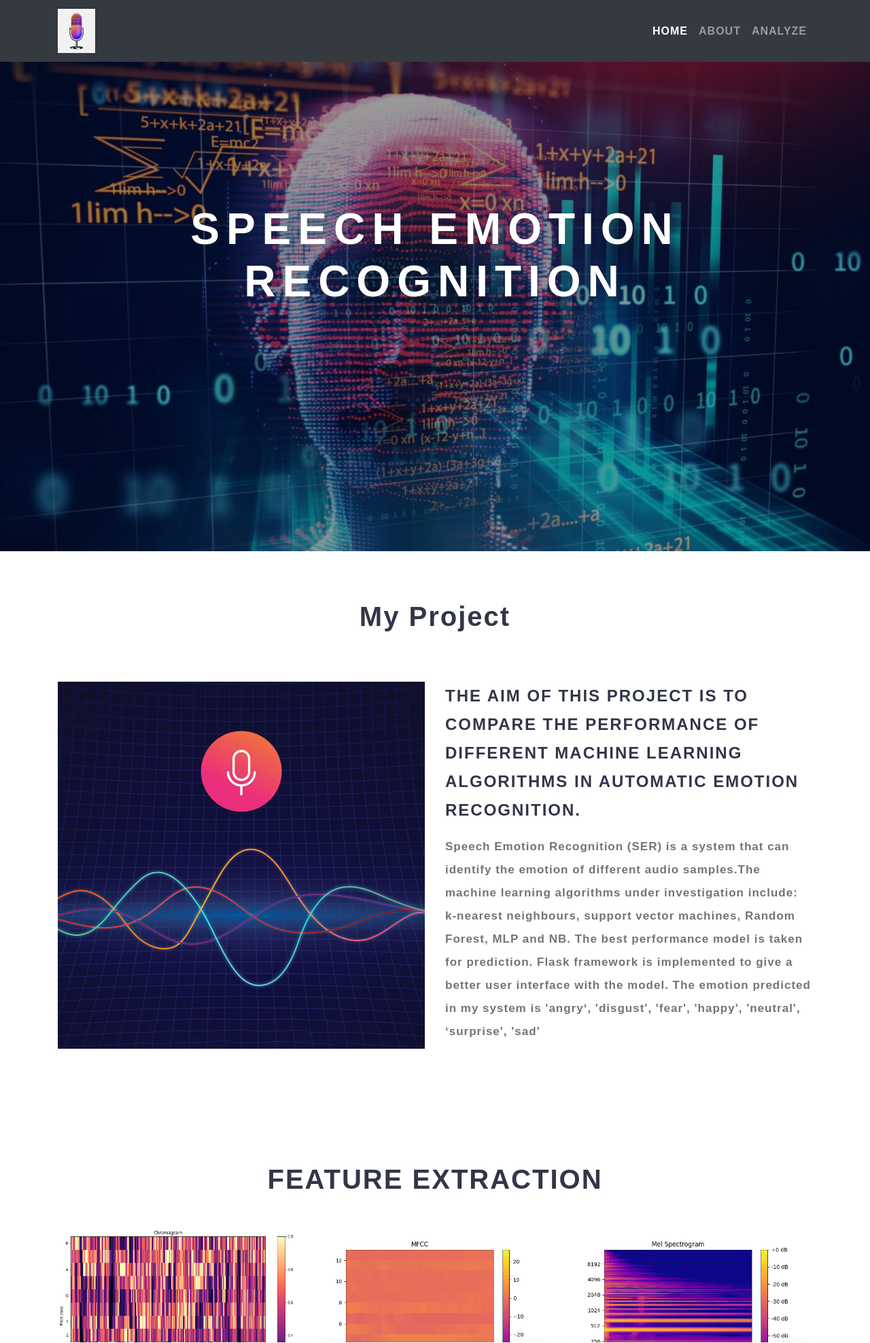
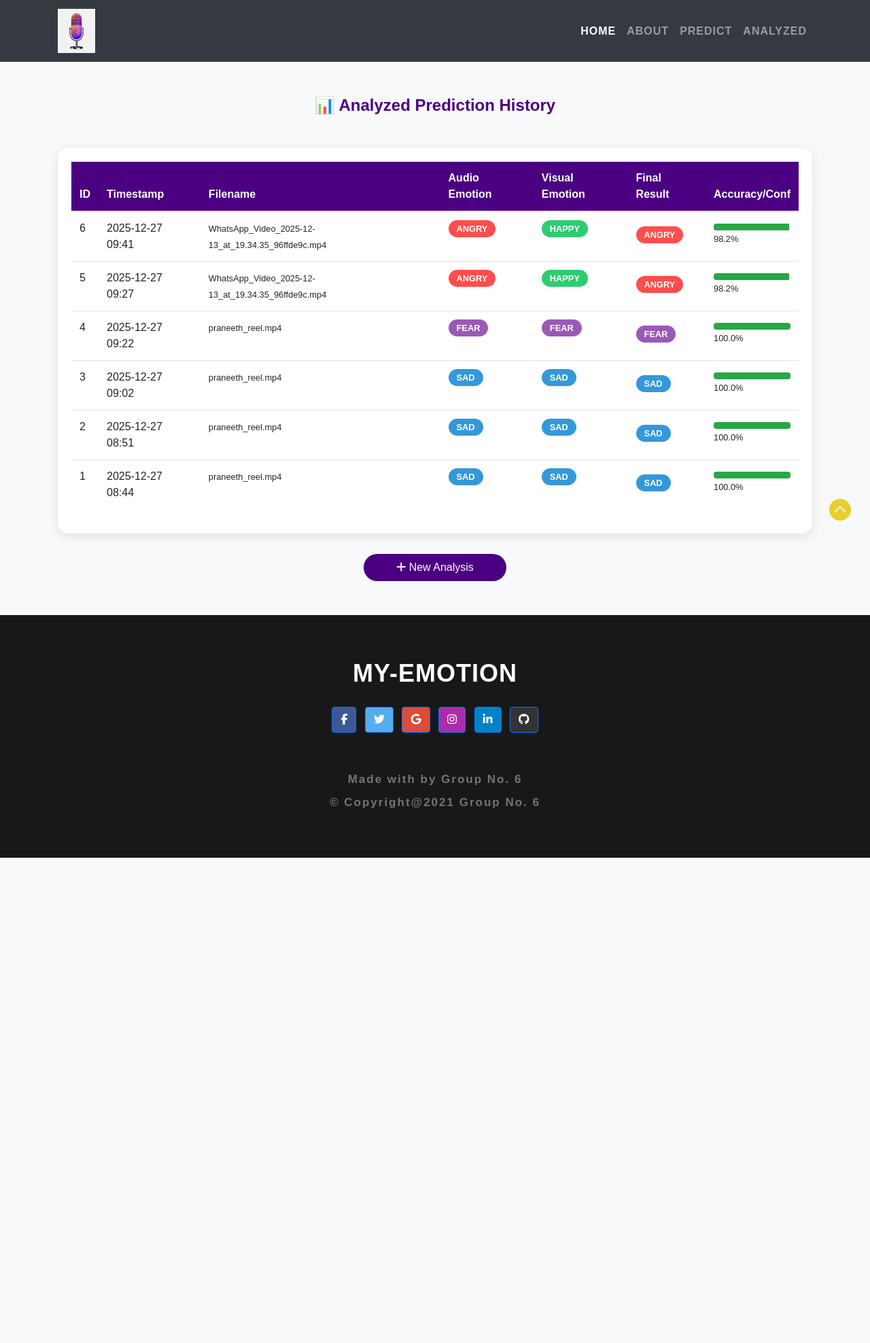
Before and after one commit to pr540/capestone-project-1, a Flask app: page /analyze in a window 1280 px wide. Shown: the top 1976 px of the page at 68% size. After the commit the page ends 1262 px from the top, so only its background shows below. Run offline with Flask 3, Linux system fonts and the light colour scheme; parts of the project's set-up code (start-up, migrations or seed data) failed here and were passed over; some libraries are stand-ins or nearby versions; some web fonts are replaced.

Commit message:
add the files

```diff
--- a/app.py
+++ b/app.py
@@ -19,6 +19,8 @@ except ImportError:
         print("[WARNING] Could not import FER from 'fer' or 'fer.fer'. Facial analysis will be disabled.")
         FER = None
 from collections import Counter
+from flask_sqlalchemy import SQLAlchemy
+from datetime import datetime
 
 app = Flask(__name__)
 
@@ -60,8 +62,8 @@ def analyze_video_faces(video_path):
         frame_count = 0
         total_frames = int(cap.get(cv2.CAP_PROP_FRAME_COUNT))
 
-        # Process every 10th frame to save time
-        skip_frames = 10
+        # Process every 5th frame for better accuracy (was 10th)
+        skip_frames = 5
 
         print(f"[INFO] Analyzing video faces: {total_frames} frames")
 
@@ -79,31 +81,30 @@ def analyze_video_faces(video_path):
             result = det.detect_emotions(frame)
 
             if result:
-                # Get the dominant emotion for the largest face
-                # Usually the first one is the main one or we sort by box size
-                # Let's simple take the first face detected
+                # Store the full emotion dictionary of the detected face
+                # This allows us to do weighted averaging later for better accuracy
                 emotions = result[0]['emotions']
-                # Find max emotion
-                max_emotion = max(emotions, key=emotions.get)
-                max_score = emotions[max_emotion]
-
-                # Filter low confidence
-                if max_score > 0.3:
-                    emotions_list.append(max_emotion)
+                emotions_list.append(emotions)
 
         cap.release()
 
         if not emotions_list:
             return "neutral", 0.0 # Default if no faces found
 
-        # Find most frequent emotion
-        emotion_counts = Counter(emotions_list)
-        dominant_emotion = emotion_counts.most_common(1)[0][0]
+        # Accumulate scores for better weighted accuracy
+        total_emotion_scores = {}
+        for emoirs in emotions_list:
+            for emotion, score in emoirs.items():
+                total_emotion_scores[emotion] = total_emotion_scores.get(emotion, 0) + score
 
-        # Calculate confidence as (count of dominant / total detections)
-        confidence = emotion_counts[dominant_emotion] / len(emotions_list)
+        # Find absolute dominant emotion by total score weight
+        dominant_emotion = max(total_emotion_scores, key=total_emotion_scores.get)
 
-        print(f"[INFO] Visual Analysis: {dominant_emotion} ({confidence:.2f})")
+        # Calculate relative confidence
+        total_score_sum = sum(total_emotion_scores.values())
+        confidence = total_emotion_scores[dominant_emotion] / total_score_sum if total_score_sum > 0 else 0.0
+
+        print(f"[INFO] Visual Analysis Result: {dominant_emotion} (Confidence: {confidence:.2f})")
         return dominant_emotion, confidence
 
     except Exception as e:
@@ -117,6 +118,33 @@ ALLOWED_EXTENSIONS = ALLOWED_AUDIO_EXTENSIONS | ALLOWED_VIDEO_EXTENSIONS
 
 # Configure Flask app
 app.config['MAX_CONTENT_LENGTH'] = 100 * 1024 * 1024 * 1024  # 100GB max file size
+app.config['SQLALCHEMY_DATABASE_URI'] = 'sqlite:///emotions.db'
+app.config['SQLALCHEMY_TRACK_MODIFICATIONS'] = False
+
+db = SQLAlchemy(app)
+
+@app.after_request
+def add_header(response):
+    response.headers['Cache-Control'] = 'no-store, no-cache, must-revalidate, post-check=0, pre-check=0, max-age=0'
+    response.headers['Pragma'] = 'no-cache'
+    response.headers['Expires'] = '-1'
+    return response
+
+class PredictionResult(db.Model):
+    id = db.Column(db.Integer, primary_key=True)
+    filename = db.Column(db.String(100), nullable=False)
+    timestamp = db.Column(db.DateTime, default=datetime.utcnow)
+    audio_emotion = db.Column(db.String(50))
+    visual_emotion = db.Column(db.String(50))
+    final_emotion = db.Column(db.String(50))
+    confidence = db.Column(db.Float)
+
+    def __repr__(self):
+        return f'<Prediction {self.id} - {self.final_emotion}>'
+
+# Create tables
+with app.app_context():
+    db.create_all()
 
 # Warmup librosa/numba to prevent timeout on first request
 try:
@@ -138,9 +166,13 @@ except Exception as e:
     print(f"[WARNING] Librosa warmup failed: {e}")
 
 # Open the PKL file in binary mode
-with open('mlp.pkl', 'rb') as f:
-    # Load the object from the file
-    model = pickle.load(f)
+try:
+    with open('mlp.pkl', 'rb') as f:
+        # Load the object from the file
+        model = pickle.load(f)
+except Exception as e:
+    print(f"[ERROR] Could not load mlp.pkl: {e}")
+    model = None
 
 # Define the emotions
 emotions = ['angry', 'disgust', 'fear', 'happy', 'neutral', 'ps', 'sad']
@@ -201,9 +233,16 @@ def extract_audio_from_video(video_path):
         # -acodec: copy (if possible) or pcm_s16le
         # ar: sample rate
 
+        # Use ffmpeg via imageio_ffmpeg to ensure it exists
+        import imageio_ffmpeg
+        try:
+            ffmpeg_exe = imageio_ffmpeg.get_ffmpeg_exe()
+        except Exception:
+            ffmpeg_exe = 'ffmpeg'
+
         # We use pcm_s16le and 22050Hz to ensure compatibility and speed
         command = [
-            'ffmpeg', '-y',
+            ffmpeg_exe, '-y',
             '-i', video_path,
             '-ss', '00:00:00',
             '-t', '5',
@@ -301,7 +340,14 @@ def aboutus():
 
 @app.route('/analyze')
 def analyze():
-    return render_template('index.html')
+    """Route to view prediction history from the database."""
+    try:
+        # Fetch all prediction results sorted by timestamp decending
+        predictions = PredictionResult.query.order_by(PredictionResult.timestamp.desc()).all()
+        return render_template('history.html', predictions=predictions, title="Analyzed History")
+    except Exception as e:
+        print(f"[ERROR] Could not fetch history: {e}")
+        return render_template('history.html', predictions=[], title="Analyzed History")
 
 @app.route('/pred')
 def pred():
@@ -326,129 +372,161 @@ def pred():
 # Define the prediction route
 @app.route('/predict', methods=['POST'])
 def predict():
+    # Check if file was uploaded
+    if 'audio_file' not in request.files:
+        return jsonify({'error': 'No file uploaded'}), 400
+
+    audio_file = request.files['audio_file']
+
+    # Check if file is empty
+    if audio_file.filename == '':
+        return jsonify({'error': 'No file selected'}), 400
+
+    # Check if file type is allowed
+    if not allowed_file(audio_file.filename):
+        return jsonify({
+            'error': f'File type not supported. Allowed types: {", ".join(ALLOWED_EXTENSIONS)}'
+        }), 400
+
+    # Check file size (additional validation beyond Flask's MAX_CONTENT_LENGTH)
+    audio_file.seek(0, 2)  # Seek to end of file
+    file_size = audio_file.tell()  # Get current position (file size)
+    audio_file.seek(0)  # Reset to beginning
+
+    max_size = 100 * 1024 * 1024 * 1024  # 100GB
+    if file_size > max_size:
+        return jsonify({
+            'error': f'File too large. Maximum size is {max_size / (1024 * 1024):.0f}MB. Your file is {file_size / (1024 * 1024):.2f}MB'
+        }), 400
+
+    # Debug logging
+    print(f"[DEBUG] Received file: {audio_file.filename}")
+    print(f"[DEBUG] File size: {file_size / (1024 * 1024):.2f}MB")
+    print(f"[DEBUG] Is video file: {is_video_file(audio_file.filename)}")
+
+    # Load audio file (handles both audio and video files)
+    # Returns: Audio Array, Sample Rate, Visual Emotion (if video), Visual Confidence
+    X, sample_rate, visual_emotion, visual_confidence = load_audio_file(audio_file)
+
+    # Check for silence or very low audio
+    rms = librosa.feature.rms(y=X)
+    mean_rms = np.mean(rms)
+    print(f"[DEBUG] Audio RMS Energy: {mean_rms}")
+
+    # Threshold for silence (adjustable)
+    SILENCE_THRESHOLD = 0.001
+
+    if mean_rms < SILENCE_THRESHOLD:
+        # If silence, but we have visual emotion, fallback to visual!
+        if visual_emotion and visual_confidence > 0.4:
+            print(f"[DEBUG] Silence detected, but visual emotion found: {visual_emotion}")
+
+             # Save to DB
+            try:
+                new_prediction = PredictionResult(
+                    filename=secure_filename(audio_file.filename),
+                    audio_emotion="Neutral (Silent)",
+                    visual_emotion=visual_emotion,
+                    final_emotion=visual_emotion,
+                    confidence=visual_confidence
+                )
+                db.session.add(new_prediction)
+                db.session.commit()
+            except Exception as db_e:
+                 print(f"[ERROR] DB Save failed: {db_e}")
+
+            return render_template('result.html',
+                                 predicted_emotion=visual_emotion,
+                                 confidence=round(visual_confidence * 100, 1),
+                                 note=f"Audio silent, result based on facial expression.",
+                                 visual_emotion=visual_emotion,
+                                 audio_emotion="Neutral (Silent)")
+
+        print("[DEBUG] Detected silence or near-silence. Defaulting to 'neutral'.")
+        return render_template('result.html', predicted_emotion='neutral', confidence=0.0, note="Audio level too low (Silence detected)")
+
+    # Extract features from the audio
+    result = np.array([])
+    stft = np.abs(librosa.stft(X))
+    chromas = np.mean(librosa.feature.chroma_stft(S=stft, sr=sample_rate).T, axis=0)
+    result = np.hstack((result, chromas))
+    mfccs = np.mean(librosa.feature.mfcc(y=X, sr=sample_rate, n_mfcc=40).T, axis=0)
+    result = np.hstack((result, mfccs))
+    mels = np.mean(librosa.feature.melspectrogram(y=X, sr=sample_rate, n_mels=128).T, axis=0)
+    result = np.hstack((result, mels))
+
+    # Make a prediction using the trained model
+    X_test = result.reshape(1, -1)
+
+    # Get probabilities
     try:
-        # Check if file was uploaded
-        if 'audio_file' not in request.files:
-            return jsonify({'error': 'No file uploaded'}), 400
+        probabilities = model.predict_proba(X_test)[0]
+        prediction = model.predict(X_test)
+        audio_emotion = prediction[0]
 
-        audio_file = request.files['audio_file']
+        # Find max probability
+        audio_confidence = np.max(probabilities)
+        print(f"[DEBUG] Audio Predicted: {audio_emotion}, Confidence: {audio_confidence:.2f}")
 
-        # Check if file is empty
-        if audio_file.filename == '':
-            return jsonify({'error': 'No file selected'}), 400
+        # DECISION LOGIC: Combine Audio and Visual
+        final_emotion = audio_emotion
+        final_confidence = audio_confidence
+        note = None
 
-        # Check if file type is allowed
-        if not allowed_file(audio_file.filename):
-            return jsonify({
-                'error': f'File type not supported. Allowed types: {", ".join(ALLOWED_EXTENSIONS)}'
-            }), 400
+        if visual_emotion:
+            print(f"[DEBUG] Fusion - Audio: {audio_emotion} ({audio_confidence:.2f}), Visual: {visual_emotion} ({visual_confidence:.2f})")
 
-        # Check file size (additional validation beyond Flask's MAX_CONTENT_LENGTH)
-        audio_file.seek(0, 2)  # Seek to end of file
-        file_size = audio_file.tell()  # Get current position (file size)
-        audio_file.seek(0)  # Reset to beginning
-
-        max_size = 100 * 1024 * 1024 * 1024  # 100GB
-        if file_size > max_size:
-            return jsonify({
-                'error': f'File too large. Maximum size is {max_size / (1024 * 1024):.0f}MB. Your file is {file_size / (1024 * 1024):.2f}MB'
-            }), 400
-
-        # Debug logging
-        print(f"[DEBUG] Received file: {audio_file.filename}")
-        print(f"[DEBUG] File size: {file_size / (1024 * 1024):.2f}MB")
-        print(f"[DEBUG] Is video file: {is_video_file(audio_file.filename)}")
-
-        # Load audio file (handles both audio and video files)
-        # Returns: Audio Array, Sample Rate, Visual Emotion (if video), Visual Confidence
-        X, sample_rate, visual_emotion, visual_confidence = load_audio_file(audio_file)
-
-        # Check for silence or very low audio
-        rms = librosa.feature.rms(y=X)
-        mean_rms = np.mean(rms)
-        print(f"[DEBUG] Audio RMS Energy: {mean_rms}")
-
-        # Threshold for silence (adjustable)
-        SILENCE_THRESHOLD = 0.001
-
-        if mean_rms < SILENCE_THRESHOLD:
-            # If silence, but we have visual emotion, fallback to visual!
-            if visual_emotion and visual_confidence > 0.4:
-                print(f"[DEBUG] Silence detected, but visual emotion found: {visual_emotion}")
-                return render_template('result.html',
-                                     predicted_emotion=visual_emotion,
-                                     confidence=round(visual_confidence * 100, 1),
-                                     note=f"Audio silent, result based on facial expression.",
-                                     visual_emotion=visual_emotion,
-                                     audio_emotion="Neutral (Silent)")
-
-            print("[DEBUG] Detected silence or near-silence. Defaulting to 'neutral'.")
-            return render_template('result.html', predicted_emotion='neutral', confidence=0.0, note="Audio level too low (Silence detected)")
-
-        # Extract features from the audio
-        result = np.array([])
-        stft = np.abs(librosa.stft(X))
-        chromas = np.mean(librosa.feature.chroma_stft(S=stft, sr=sample_rate).T, axis=0)
-        result = np.hstack((result, chromas))
-        mfccs = np.mean(librosa.feature.mfcc(y=X, sr=sample_rate, n_mfcc=40).T, axis=0)
-        result = np.hstack((result, mfccs))
-        mels = np.mean(librosa.feature.melspectrogram(y=X, sr=sample_rate, n_mels=128).T, axis=0)
-        result = np.hstack((result, mels))
-
-        # Make a prediction using the trained model
-        X_test = result.reshape(1, -1)
-
-        # Get probabilities
-        try:
-            probabilities = model.predict_proba(X_test)[0]
-            prediction = model.predict(X_test)
-            audio_emotion = prediction[0]
-
-            # Find max probability
-            audio_confidence = np.max(probabilities)
-            print(f"[DEBUG] Audio Predicted: {audio_emotion}, Confidence: {audio_confidence:.2f}")
-
-            # DECISION LOGIC: Combine Audio and Visual
-            final_emotion = audio_emotion
-            final_confidence = audio_confidence
-            note = None
-
-            if visual_emotion:
-                print(f"[DEBUG] Fusion - Audio: {audio_emotion} ({audio_confidence:.2f}), Visual: {visual_emotion} ({visual_confidence:.2f})")
-
-                # If audio is "neutral" or "calm" but visual is strong "happy" (smile), prefer visual
-                if audio_emotion in ['neutral', 'calm'] and visual_emotion in ['happy', 'happy', 'surprise'] and visual_confidence > 0.5:
+            # 1. Strong Visual Override for Happy/Surprise/Angry
+            # If the face is clearly happy/surprised/angry, it's often more reliable than audio.
+            # Lowering threshold slightly to catch more visual cues
+            if visual_emotion in ['happy', 'surprise', 'angry'] and visual_confidence > 0.4:
+                 # If audio is stuck on 'sad' or 'neutral' but face is clearly something else, trust face
+                 if audio_emotion in ['sad', 'neutral', 'calm'] or visual_confidence > audio_confidence:
                      final_emotion = visual_emotion
                      final_confidence = visual_confidence
-                     note = f"Audio was neutral, but facial expression indicated {visual_emotion}."
+                     note = f"Facial expression analysis detected {visual_emotion} with high priority."
 
-                # If visual confidence is very high and audio is low, prefer visual
-                elif visual_confidence > 0.8 and audio_confidence < 0.5:
-                    final_emotion = visual_emotion
-                    final_confidence = visual_confidence
-                    note = "Result based primarily on facial expression due to higher confidence."
+            # 2. General Conflict Resolution
+            # If visual confidence is significantly higher than audio confidence
+            elif visual_confidence > (audio_confidence + 0.1):
+                final_emotion = visual_emotion
+                final_confidence = visual_confidence
+                note = "Result based on facial expression due to higher confidence."
 
+            # 3. If audio is 'neutral' or 'calm' and visual has ANY emotion detected
+            elif audio_emotion in ['neutral', 'calm'] and visual_confidence > 0.3:
+                 final_emotion = visual_emotion
+                 final_confidence = visual_confidence
+                 note = f"Audio was neutral, using facial expression: {visual_emotion}."
 
-        except AttributeError:
-            # Fallback if model doesn't support predict_proba
-            prediction = model.predict(X_test)
-            final_emotion = prediction[0]
-            final_confidence = 1.0 # Mock confidence
-            audio_emotion = final_emotion
+    except AttributeError:
+        # Fallback if model doesn't support predict_proba
+        prediction = model.predict(X_test)
+        final_emotion = prediction[0]
+        final_confidence = 1.0 # Mock confidence
+        audio_emotion = final_emotion
 
-        return render_template('result.html',
-                             predicted_emotion=final_emotion,
-                             confidence=round(final_confidence * 100, 1),
-                             visual_emotion=visual_emotion,
-                             audio_emotion=audio_emotion,
-                             note=note)
+    # Save to DB
+    try:
+        new_prediction = PredictionResult(
+            filename=secure_filename(audio_file.filename),
+            audio_emotion=audio_emotion,
+            visual_emotion=visual_emotion if visual_emotion else "N/A",
+            final_emotion=final_emotion,
+            confidence=final_confidence
+        )
+        db.session.add(new_prediction)
+        db.session.commit()
+        print(f"[INFO] Saved prediction to DB: {final_emotion}")
+    except Exception as db_e:
+        print(f"[ERROR] DB Save failed: {db_e}")
 
-    except Exception as e:
-        # Log the error for debugging
-        print(f"Error in /predict: {str(e)}")
-        import traceback
-        traceback.print_exc()
-        return jsonify({'error': f'Error processing file: {str(e)}'}), 500
+    return render_template('result.html',
+                         predicted_emotion=final_emotion,
+                         confidence=round(final_confidence * 100, 1),
+                         visual_emotion=visual_emotion,
+                         audio_emotion=audio_emotion,
+                         note=note)
 
 
 # Error handler for file size limit
@@ -460,4 +538,4 @@ def request_entity_too_large(error):
 
 
 if __name__ == '__main__':
-    app.run(host='0.0.0.0', debug=True, port=5000)
+    app.run(host='0.0.0.0', debug=True, port=50001)
--- a/docker-compose.yaml
+++ b/docker-compose.yaml
@@ -6,7 +6,7 @@ services:
     image: speech-emotion-app:latest
     container_name: speech-emotion-app
     ports:
-      - "50001:5000"
+      - "50001:50001"
     env_file:
       - .env
     environment:
--- a/requirements.txt
+++ b/requirements.txt
@@ -17,3 +17,4 @@ resampy
 tensorflow-cpu>=2.15.0
 opencv-python-headless
 fer>=22.5.1
+flask-sqlalchemy
--- /dev/null
+++ b/templates/history.html
@@ -0,0 +1,104 @@
+{% extends 'layout.html' %}
+
+{% block body %}
+<style>
+    .history-container {
+        padding: 50px 0;
+        background: #f8f9fa;
+        min-height: 80vh;
+    }
+    .card-history {
+        border-radius: 15px;
+        box-shadow: 0 4px 15px rgba(0,0,0,0.1);
+        border: none;
+        margin-bottom: 30px;
+    }
+    .table-custom th {
+        background: #4B0082;
+        color: white;
+        border: none;
+    }
+    .emotion-badge {
+        font-weight: bold;
+        padding: 5px 12px;
+        border-radius: 20px;
+        text-transform: uppercase;
+        font-size: 0.8rem;
+    }
+    .badge-angry { background: #ff4d4d; color: white; }
+    .badge-happy { background: #2ecc71; color: white; }
+    .badge-sad { background: #3498db; color: white; }
+    .badge-fear { background: #9b59b6; color: white; }
+    .badge-neutral { background: #95a5a6; color: white; }
+    .badge-surprise { background: #f1c40f; color: black; }
+    .badge-disgust { background: #e67e22; color: white; }
+</style>
+
+<div class="history-container">
+    <div class="container">
+        <h2 class="text-center mb-5" style="color: #4B0082; font-weight: bold;">📊 Analyzed Prediction History</h2>
+
+        <div class="card card-history">
+            <div class="card-body">
+                <div class="table-responsive">
+                    <table class="table table-hover table-custom">
+                        <thead>
+                            <tr>
+                                <th>ID</th>
+                                <th>Timestamp</th>
+                                <th>Filename</th>
+                                <th>Audio Emotion</th>
+                                <th>Visual Emotion</th>
+                                <th>Final Result</th>
+                                <th>Accuracy/Conf</th>
+                            </tr>
+                        </thead>
+                        <tbody>
+                            {% for prediction in predictions %}
+                            <tr>
+                                <td>{{ prediction.id }}</td>
+                                <td>{{ prediction.timestamp.strftime('%Y-%m-%d %H:%M') }}</td>
+                                <td><small>{{ prediction.filename }}</small></td>
+                                <td>
+                                    <span class="emotion-badge badge-{{ prediction.audio_emotion.lower() if prediction.audio_emotion else 'neutral' }}">
+                                        {{ prediction.audio_emotion }}
+                                    </span>
+                                </td>
+                                <td>
+                                    <span class="emotion-badge badge-{{ prediction.visual_emotion.lower() if prediction.visual_emotion else 'neutral' }}">
+                                        {{ prediction.visual_emotion }}
+                                    </span>
+                                </td>
+                                <td>
+                                    <strong>
+                                        <span class="emotion-badge badge-{{ prediction.final_emotion.lower() if prediction.final_emotion else 'neutral' }}">
+                                            {{ prediction.final_emotion }}
+                                        </span>
+                                    </strong>
+                                </td>
+                                <td>
+                                    <div class="progress" style="height: 10px; margin-top: 5px;">
+                                        <div class="progress-bar bg-success" role="progressbar" style="width: {{ prediction.confidence * 100 }}%"></div>
+                                    </div>
+                                    <small>{{ (prediction.confidence * 100)|round(1) }}%</small>
+                                </td>
+                            </tr>
+                            {% else %}
+                            <tr>
+                                <td colspan="7" class="text-center py-4">No analysis history found in database.</td>
+                            </tr>
+                            {% endfor %}
+                        </tbody>
+                    </table>
+                </div>
+            </div>
+        </div>
+
+        <div class="text-center">
+            <a href="{{ url_for('home') }}" class="btn btn-primary px-5 py-2" style="border-radius: 50px; background: #4B0082; border: none;">
+                <i class="fa fa-plus"></i> New Analysis
+            </a>
+        </div>
+    </div>
+</div>
+{% endblock %}
--- a/templates/layout.html
+++ b/templates/layout.html
@@ -155,7 +155,10 @@
 						<a class="nav-link" href="{{ url_for('about') }}">ABOUT</a>
 					</li>
 					<li class="nav-item">
-						<a class="nav-link" href="{{ url_for('home') }}#prediction-form">ANALYZE</a>
+						<a class="nav-link" href="{{ url_for('home') }}#prediction-form">PREDICT</a>
+					</li>
+					<li class="nav-item">
+						<a class="nav-link" href="{{ url_for('analyze') }}">ANALYZED</a>
 					</li>
 
 					<li class="nav-item">
```
Also changed, not shown: check_db.py (added, +11 -0 lines), debug_fer.py (added, +7 -0 lines), README.md, instance/emotions.db (added), 1 other file.
